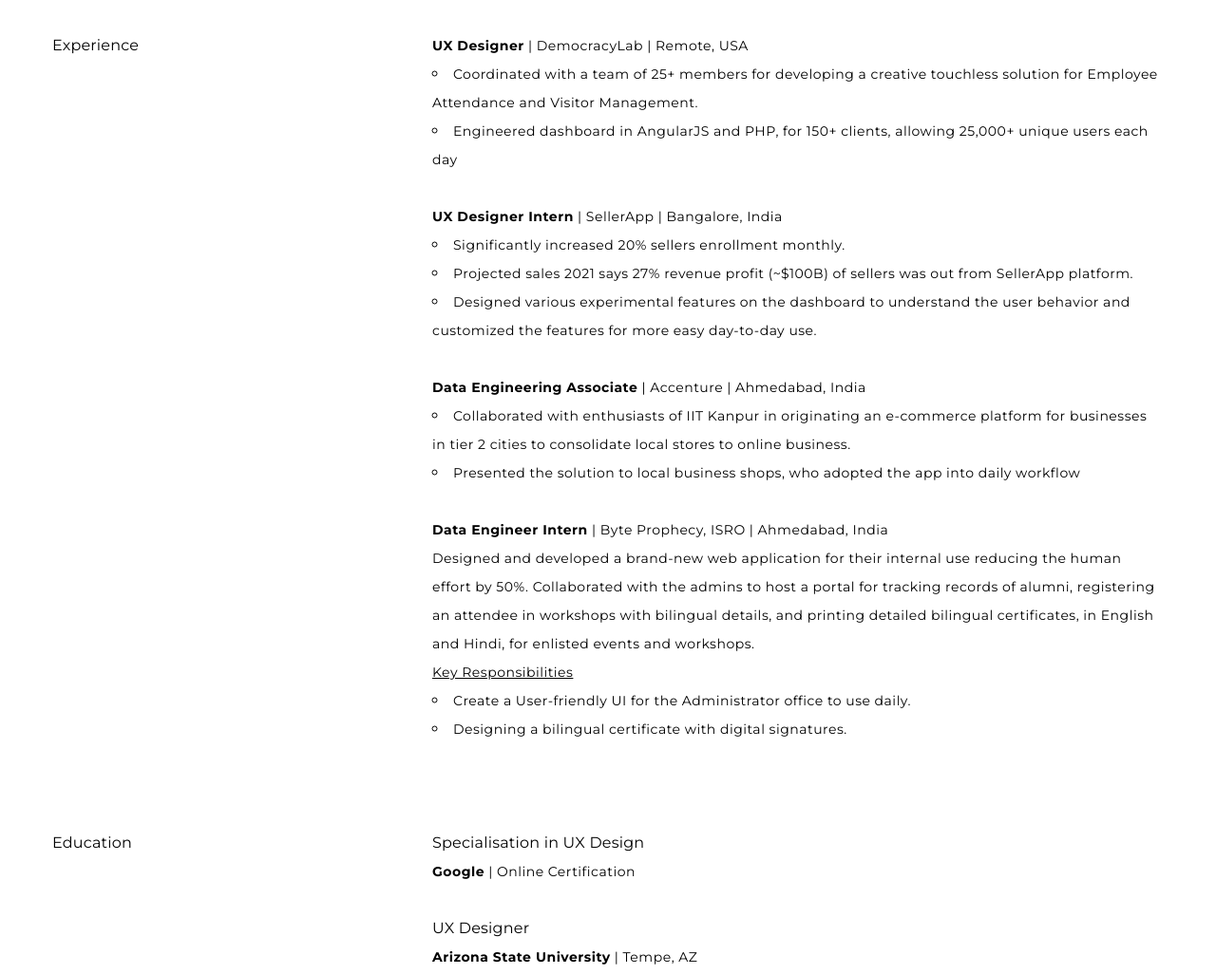
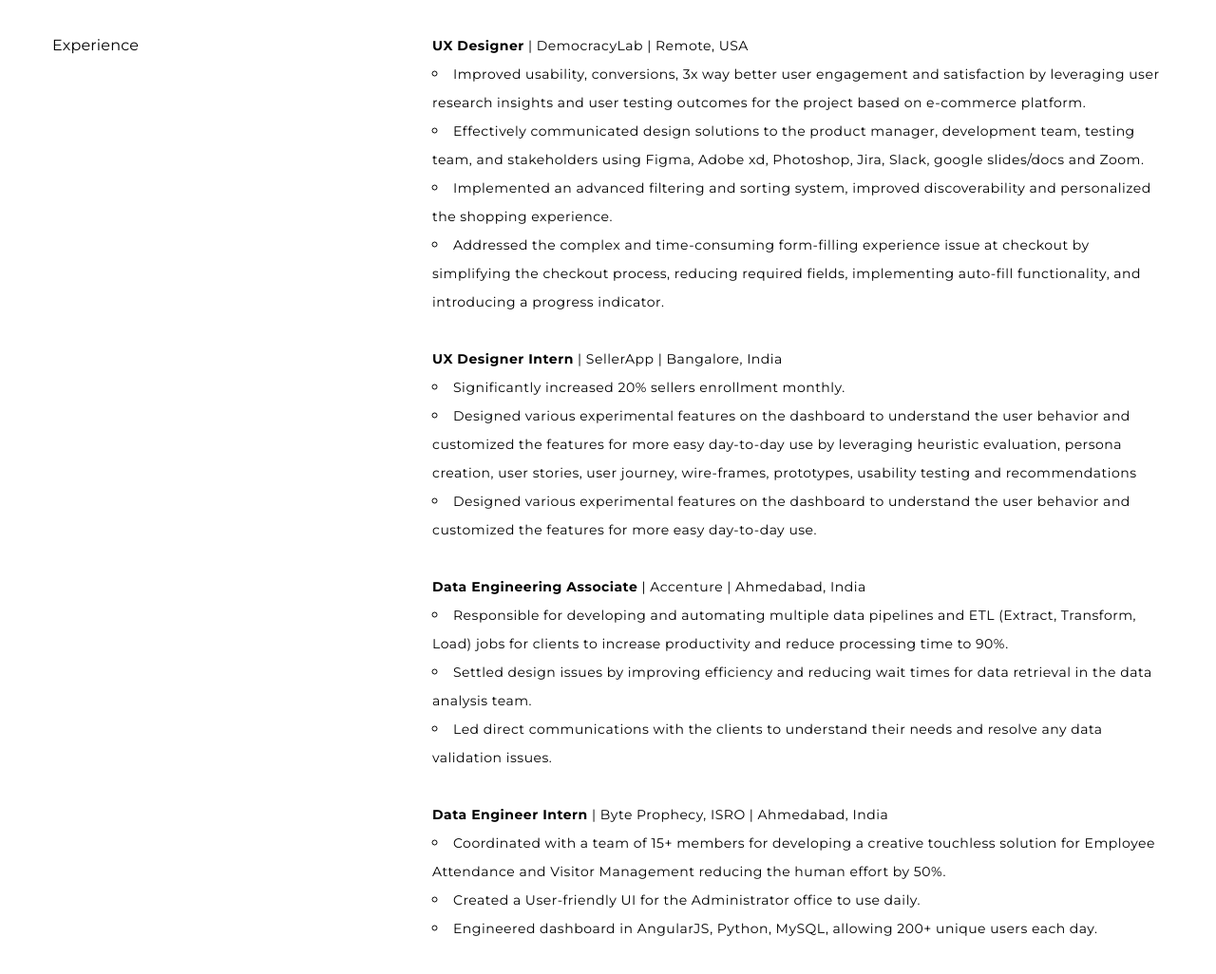
Before and after one commit to KunjVyas26/kunjvyas.portfolio, a plain HTML site: page about.html in a window 1280 px wide. Shown: the part 1693-2719 px from the top of the page at 95% size. Drawn offline with Linux system fonts and the light colour scheme.

Commit message:
about experience updated

```diff
--- a/about.html
+++ b/about.html
@@ -128,8 +128,10 @@
 
         <h7><b>UX Designer</b>  |  DemocracyLab  |  Remote, USA</h7>
         <ul>
-          <li><h7>Coordinated with a team of 25+ members for developing a creative touchless solution for Employee Attendance and Visitor Management.</h7></li>
-          <li><h7>Engineered dashboard in AngularJS and PHP, for 150+ clients, allowing 25,000+ unique users each day</h7></li>
+          <li><h7>Improved usability, conversions, 3x way better user engagement and satisfaction by leveraging user research insights and user testing outcomes for the project based on e-commerce platform.</h7></li>
+          <li><h7>Effectively communicated design solutions to the product manager, development team, testing team, and stakeholders using Figma, Adobe xd, Photoshop, Jira, Slack, google slides/docs and Zoom.</h7></li>
+          <li><h7>Implemented an advanced filtering and sorting system, improved discoverability and personalized the shopping experience.</h7></li>
+          <li><h7>Addressed the complex and time-consuming form-filling experience issue at checkout by simplifying the checkout process, reducing required fields, implementing auto-fill functionality, and introducing a progress indicator.</h7></li>
         </ul>
         <p> </p>
 
@@ -137,26 +139,24 @@
         <h7><b>UX Designer Intern</b>  |  SellerApp  |  Bangalore, India</h7>
         <ul>
           <li><h7>Significantly increased 20% sellers enrollment monthly.</h7></li>
-          <li><h7>Projected sales 2021 says 27% revenue profit (~$100B) of sellers was out from SellerApp platform.</h7></li>
+          <li><h7>Designed various experimental features on the dashboard to understand the user behavior and customized the features for more easy day-to-day use by leveraging heuristic evaluation, persona creation, user stories, user journey, wire-frames, prototypes, usability testing and recommendations</h7></li>
           <li><h7>Designed various experimental features on the dashboard to understand the user behavior and customized the features for more easy day-to-day use.</h7></li>
         </ul>
         <p> </p>
 
         <h7><b>Data Engineering Associate</b>  |  Accenture  |  Ahmedabad, India</h7>
         <ul>
-          <li><h7>Collaborated with enthusiasts of IIT Kanpur in originating an e-commerce platform for businesses in tier 2 cities to consolidate local stores to online business.</h7></li>
-          <li><h7>Presented the solution to local business shops, who adopted the app into daily workflow</h7></li>
+          <li><h7>Responsible for developing and automating multiple data pipelines and ETL (Extract, Transform, Load) jobs for clients to increase productivity and reduce processing time to 90%.</h7></li>
+          <li><h7>Settled design issues by improving efficiency and reducing wait times for data retrieval in the data analysis team.</h7></li>
+          <li><h7>Led direct communications with the clients to understand their needs and resolve any data validation issues.</h7></li>
         </ul>
         <p> </p>
 
         <h7><b>Data Engineer Intern</b>  |  Byte Prophecy, ISRO  |  Ahmedabad, India</h7>
-        <br/>
-        <h7>Designed and developed a brand-new web application for their internal use reducing the human effort by 50%. Collaborated with the admins to host a portal for tracking records of alumni, registering an attendee in workshops with bilingual details, and printing detailed bilingual certificates, in English and Hindi, for enlisted events and workshops.</h7>
-        <br/>
-        <h7><u>Key Responsibilities</u></h7>
         <ul>
-          <li><h7>Create a User-friendly UI for the Administrator office to use daily.</h7></li>
-          <li><h7>Designing a bilingual certificate with digital signatures.</h7></li>
+        <li><h7>Coordinated with a team of 15+ members for developing a creative touchless solution for Employee Attendance and Visitor Management reducing the human effort by 50%.</h7></li>
+        <li><h7>Created a User-friendly UI for the Administrator office to use daily.</h7></li>
+        <li><h7>Engineered dashboard in AngularJS, Python, MySQL, allowing 200+ unique users each day.</h7></li>
         </ul>
         <p> </p>
       </div>
```
